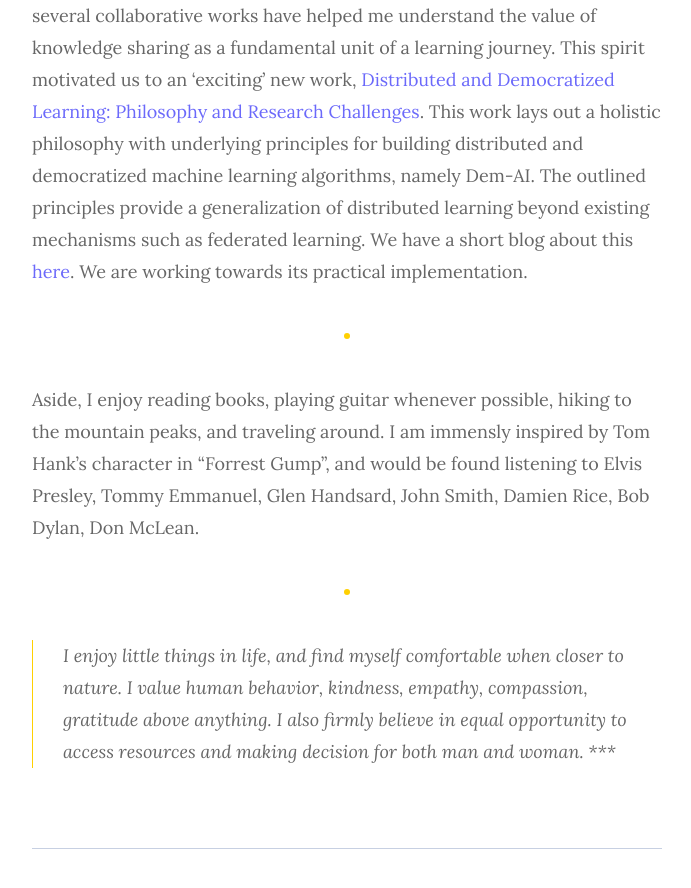
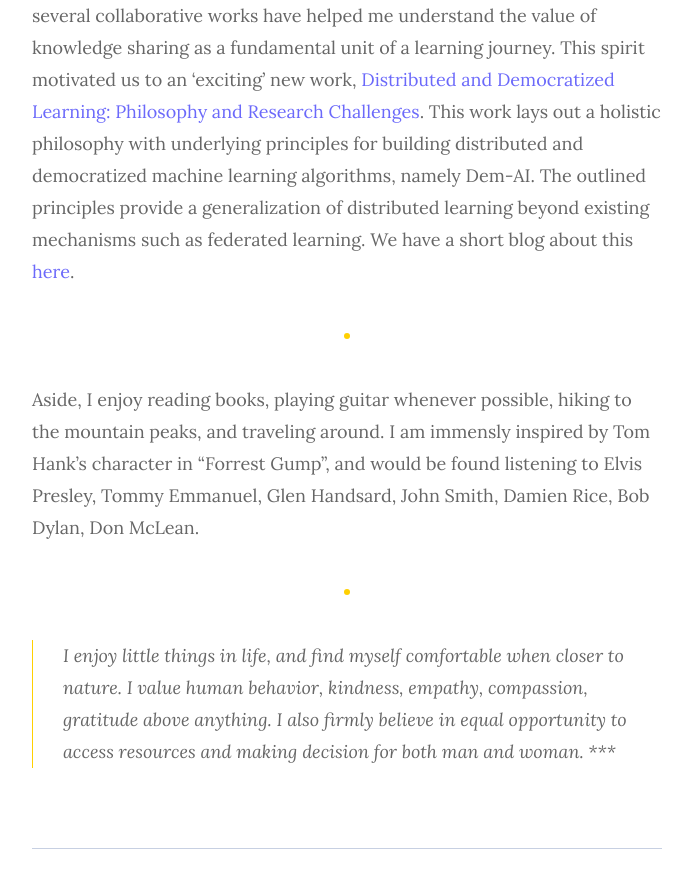
Before and after one commit to shashirajpandey/shashirajpandey, a Jekyll site: the page built from _pages/about.md, in a window 1280 px wide and 900 px high, scrolled down 1114 px. Shown: the top 888 px of the window, without its empty margins (293-984 px from the left). Built offline with Jekyll 4.4.1, drawn with Linux system fonts in a browser that asks for light colours.

Commit message:
Update about.md

```diff
--- a/_pages/about.md
+++ b/_pages/about.md
@@ -8,7 +8,7 @@ image: '/assets/img/hawaii.jpg'
 I received the B.E degree in Electrical and Electronics with specialization in Communication from <a href="https://ku.edu.np/" target="_blank"> Kathmandu University</a>, Nepal in 2013. After graduation, I served as a Network Engineer at <a href="https://www.huawei.com/en/" target="_blank">Huawei Technologies Nepal Co. Pvt. Ltd</a>, Nepal from 2013 to 2016. At present, I am a Ph.D. Student under the supervision of <a href="https://scholar.google.com/citations?user=oKANWloAAAAJ&hl=en" target="_blank"> Professor. Choong Seon Hong</a> at  <a href="http://networking.khu.ac.kr/" target="_blank">Networking Intelligence Lab</a>, Kyung Hee University, South Korea.
 
 ***
-For the past few years, I am working as a researcher in wireless communications, with particular interests in network economics, game-theoretical analysis, optimization techniques enabling 5G network services, and distribued machine learning (Federated Learning). During these years, several collaborative works have helped me understand the value of knowledge sharing as a fundamental unit of a learning journey. This spirit motivated us to an 'exciting' new work, <a href="https://arxiv.org/abs/2003.09301" target="_blank">Distributed and Democratized Learning: Philosophy and Research Challenges</a>. This work lays out a holistic philosophy with underlying principles for building distributed and democratized machine learning algorithms, namely Dem-AI. The outlined principles provide a generalization of distributed learning beyond existing mechanisms such as federated learning. We have a short blog about this <a href="https://medium.com/@shashir101/distributed-and-democratized-learning-philosophy-and-research-challenges-4ef156ed42ca" target="_blank">here</a>. We are working towards its practical implementation.
+For the past few years, I am working as a researcher in wireless communications, with particular interests in network economics, game-theoretical analysis, optimization techniques enabling 5G network services, and distribued machine learning (Federated Learning). During these years, several collaborative works have helped me understand the value of knowledge sharing as a fundamental unit of a learning journey. This spirit motivated us to an 'exciting' new work, <a href="https://arxiv.org/abs/2003.09301" target="_blank">Distributed and Democratized Learning: Philosophy and Research Challenges</a>. This work lays out a holistic philosophy with underlying principles for building distributed and democratized machine learning algorithms, namely Dem-AI. The outlined principles provide a generalization of distributed learning beyond existing mechanisms such as federated learning. We have a short blog about this <a href="https://medium.com/@shashir101/distributed-and-democratized-learning-philosophy-and-research-challenges-4ef156ed42ca" target="_blank">here</a>.
 
 ***
 Aside, I enjoy reading books, playing guitar whenever possible, hiking to the mountain peaks, and traveling around. I am immensly inspired by Tom Hank's character in "Forrest Gump", and would be found listening to Elvis Presley, Tommy Emmanuel, Glen Handsard, John Smith, Damien Rice, Bob Dylan, Don McLean.
```
